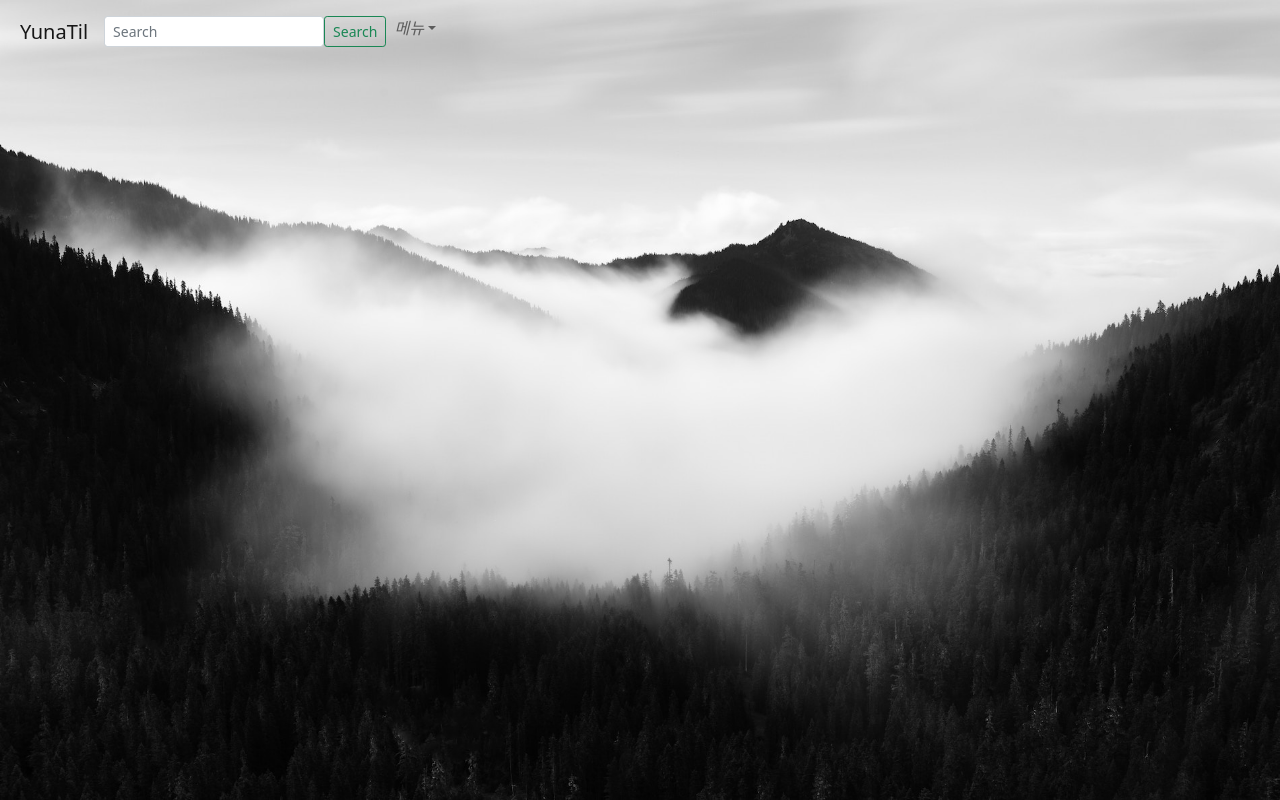
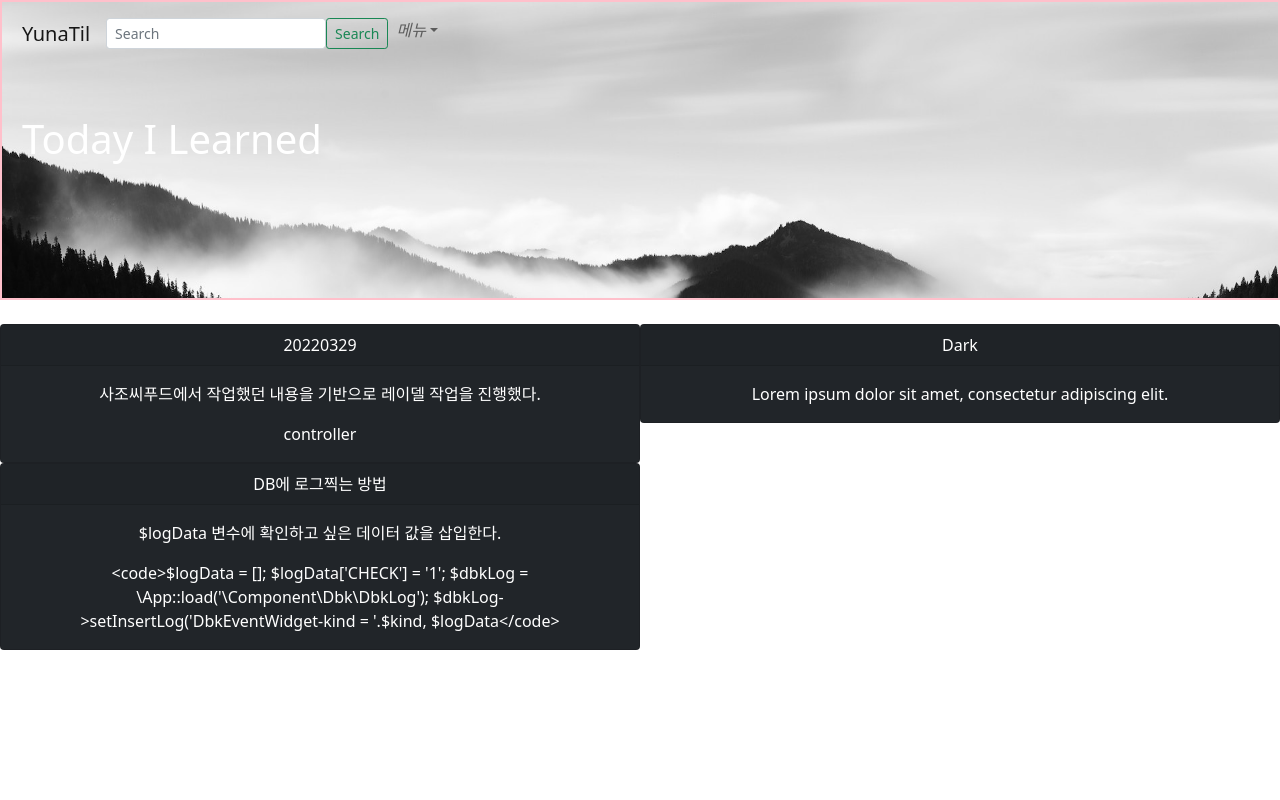
Before and after one commit to gitagita/tilyuna.github.io, a Vue app in the folder yunatil/: page / in a window 1280 px wide. Built offline with nearby package versions, Linux system fonts and the light colour scheme.

Commit message:
[Docs] 데이터 삽입

```diff
--- /dev/null
+++ b/yunatil/src/assets/data/board.js
@@ -0,0 +1,14 @@
+export default [{
+    id : 0,
+    type: "work",
+    title: "20220329",
+    code: "controller",
+    content: "사조씨푸드에서 작업했던 내용을 기반으로 레이델 작업을 진행했다."
+},
+{
+    id : 1,
+    type: "tip",
+    title: "DB에 로그찍는 방법",
+    code: "<code>$logData = []; \n $logData['CHECK'] = '1'; \n $dbkLog = \\App::load('\\Component\\Dbk\\DbkLog'); \n $dbkLog->setInsertLog('DbkEventWidget-kind = '.$kind, $logData</code>",
+    content: "$logData 변수에 확인하고 싶은 데이터 값을 삽입한다."
+}];
--- a/yunatil/src/components/layout/Header.vue
+++ b/yunatil/src/components/layout/Header.vue
@@ -1,7 +1,7 @@
 <template>
-<div>
+<div class="header_nav">
   <b-navbar class="nav_bar" toggleable="lg" variant="faded" type="light">
-    <b-navbar-brand class="title" href="#">YunaTil</b-navbar-brand>
+    <b-navbar-brand class="title" href="/">YunaTil</b-navbar-brand>
 
     <b-navbar-toggle target="nav-collapse"></b-navbar-toggle>
 
@@ -24,10 +24,7 @@
       </b-navbar-nav>
     </b-collapse>
   </b-navbar>
-  <div>
-    <h1 class="sub_title">Today I Learned</h1>
-    <img class="view_img" src="./../../assets/img/bg-masthead.jpg" alt="..." />
-  </div>
+  <h1 class="sub_title">Today I Learned</h1>
 </div>
 </template>
 
@@ -38,10 +35,16 @@ export default {
 </script>
 
 <style>
-.nav_bar{
-  z-index: 10;
+.header_nav {
+  background-image: url(./../../assets/img/bg-masthead.jpg);
+  background-size: 100%;
+  width: 100%;
+  height: 300px;
+  border: 2px solid;
+  color: pink;
 }
 .sub_title{
+  margin: 50px 20px;
   color: white;
 }
 .view_img{
@@ -50,7 +53,6 @@ export default {
   margin: 0;
   padding: 0;
   top:0;
-  z-index:1;
 }
 .title{
   margin-left: 20px;
--- a/yunatil/src/views/Home.vue
+++ b/yunatil/src/views/Home.vue
@@ -1,11 +1,38 @@
 <template>
 <div>
+    <div>
+        <b-badge pill variant="primary">Primary</b-badge>
+    </div>
+  <div>
+    <b-card-group deck class="card_group" >
+      <b-card v-for="(value, index) in board" :key="index" bg-variant="dark" :header="value.title" text-variant="white" class="text-center">
+        <b-card-text>{{value.content}}</b-card-text>
+      <b-card-text>{{value.code}}</b-card-text>
+      </b-card>
+    </b-card-group>
+
+    <b-card-group deck class="card_group">
+      <b-card bg-variant="dark" header="Dark" text-variant="white" class="text-center">
+        <b-card-text>Lorem ipsum dolor sit amet, consectetur adipiscing elit.</b-card-text>
+      </b-card>
+    </b-card-group>
+  </div>
 </div>
 </template>
 <script>
+import board from './../assets/data/board';
 export default {
-    data(){
-        return {}
+  data(){
+    return {
+      board: board
     }
+  },
+  methods: {}
 };
 </script>
+<style scoped>
+.card_group{
+  width: 50%;
+  float: left;
+}
+</style>
```
